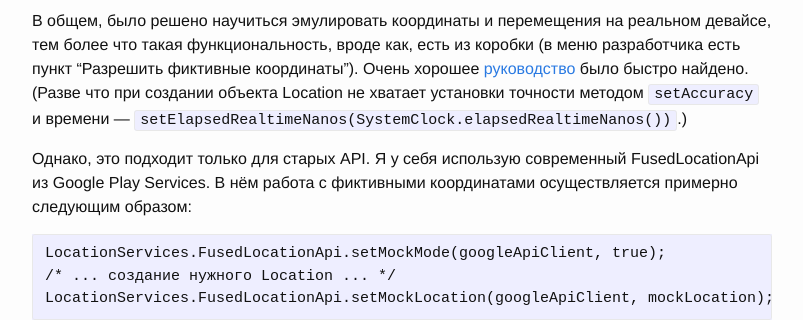
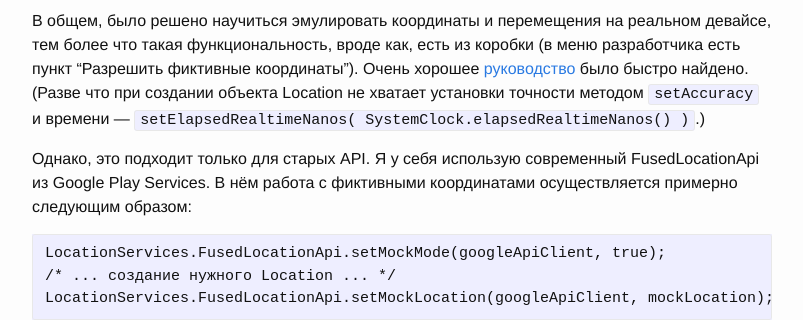
Before and after one commit to hikkings/hikkings.github.io, a Jekyll site: the page built from _posts/2017-09-06-third.markdown, in a window 1280 px wide and 900 px high, scrolled down 14398 px. Shown: the part 148-468 px from the top of the window, without its empty margins (238-1041 px from the left). Built offline with Jekyll 4.4.1, drawn with Linux system fonts in a browser that asks for light colours.

Commit message:
too long string

```diff
--- a/_posts/2017-09-06-third.markdown
+++ b/_posts/2017-09-06-third.markdown
@@ -428,7 +428,8 @@ P.S. от чистого сердца (в смысле что за реклам
 
 Ещё один путь для фейкового изменения координат есть в самом эмуляторе. Среди менюшек, с которыми запускается эмулятор, есть вкладка Location, где можно задать координаты вручную, и, кроме того, имитировать перемещения. Для этого нужно подать на вход специальный GPX/KML-файл. Нагуглил вот [такой вот сервис](https://mapstogpx.com/): ему на вход подаётся ссылка с Google Maps с начальной и конечной точкой маршрута, а он на выходе отдаёт как раз GPX-файл с промежуточными точками маршрута. Неплохо.
 
-В общем, было решено научиться эмулировать координаты и перемещения на реальном девайсе, тем более что такая функциональность, вроде как, есть из коробки (в меню разработчика есть пункт "Разрешить фиктивные координаты"). Очень хорошее [руководство](https://mobiarch.wordpress.com/2012/07/17/testing-with-mock-location-data-in-android/) было быстро найдено. (Разве что при создании объекта Location не хватает установки точности методом ``setAccuracy`` и времени — ``setElapsedRealtimeNanos(SystemClock.elapsedRealtimeNanos())``.)
+В общем, было решено научиться эмулировать координаты и перемещения на реальном девайсе, тем более что такая функциональность, вроде как, есть из коробки (в меню разработчика есть пункт "Разрешить фиктивные координаты"). Очень хорошее [руководство](https://mobiarch.wordpress.com/2012/07/17/testing-with-mock-location-data-in-android/) было быстро найдено.
+(Разве что при создании объекта Location не хватает установки точности методом `setAccuracy` и времени — `setElapsedRealtimeNanos( SystemClock.elapsedRealtimeNanos() )`.)
 
 Однако, это подходит только для старых API. Я у себя использую современный FusedLocationApi из Google Play Services. В нём работа с фиктивными координатами осуществляется примерно следующим образом:
 
```
